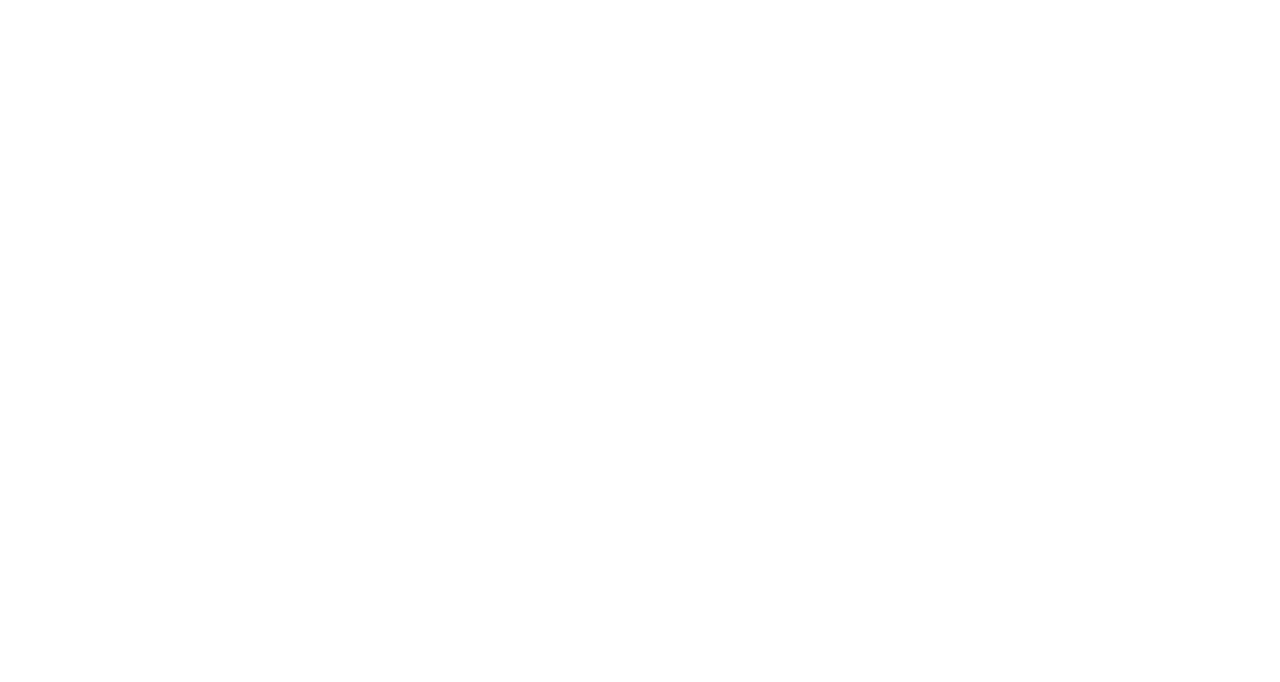
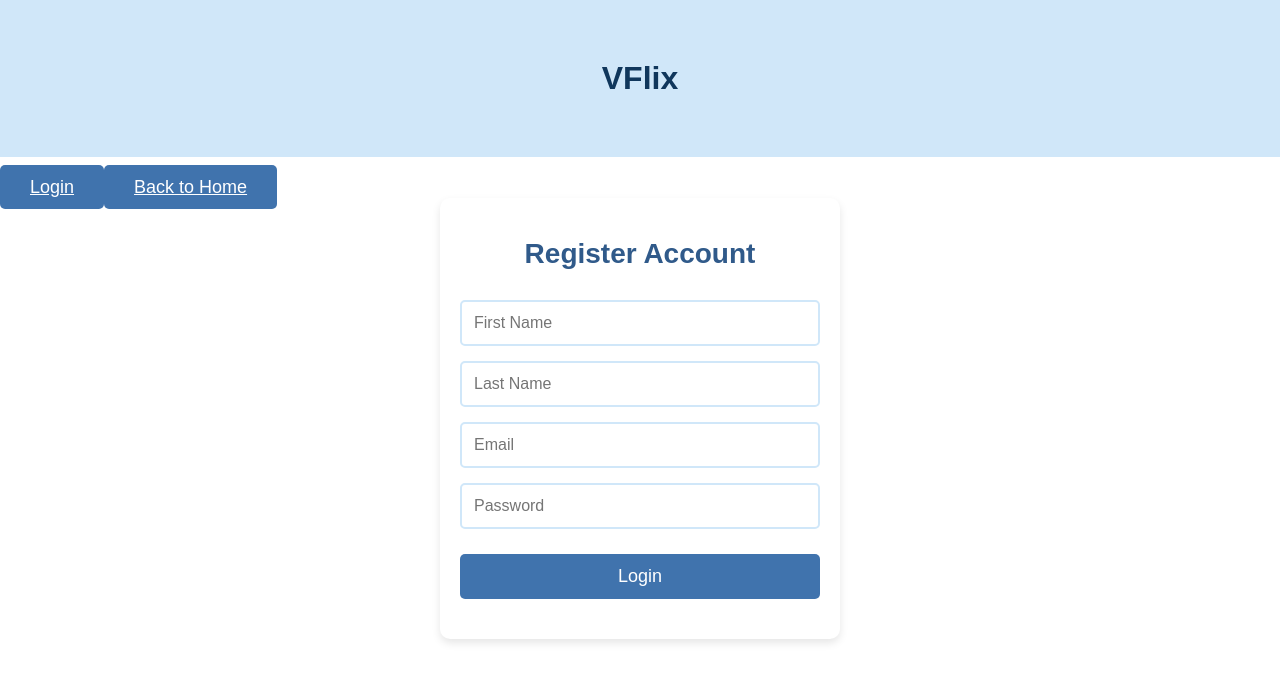
Before and after one commit to Viraj854/Assignment-5, a Vue app: page /register in a window 1280 px wide. Shown: the top 682 px of the page. Built offline with nearby package versions, Linux system fonts and the light colour scheme; the HTML template or start-up script is replaced by a standard one.

Commit message:
Added login view and register view

```diff
--- a/src/components/Header.vue
+++ b/src/components/Header.vue
@@ -4,26 +4,28 @@
 
 <template>
   <div class="hero-buttons">
-    <button type="button">Register</button>
-    <button type="button">Login</button>
+    <RouterLink to="/register" class="button register">Register</RouterLink>
+    <RouterLink to="/login" class="button login">Login</RouterLink>
   </div>
 </template>
 
 <style scoped>
-.hero-buttons button {
+.hero-buttons .button {
+  display: inline-block;
   background-color: #4073ad;
   color: #ffffff;
   padding: 10px 30px;
   font-size: 18px;
+  text-align: center;
+  text-decoration: none;
   border: none;
   margin: 5px;
   border-radius: 5px;
   cursor: pointer;
   transition: background-color 0.3s;
-
 }
 
-.hero-buttons button:hover {
+.hero-buttons .button:hover {
   background-color: #305a8a;
 }
 </style>
--- a/src/views/LoginView.vue
+++ b/src/views/LoginView.vue
@@ -1,15 +1,118 @@
 <script setup>
-import { RouterLink, RouterView } from 'vue-router';
-import Feature from '../components/Feature.vue';
-import Footer from '../components/Footer.vue'
-import Header from '../components/Header.vue'
-import Hero from '../components/Hero.vue'
+import { RouterLink, useRouter } from 'vue-router';
+import { ref } from 'vue';
+
+const router = useRouter();
+const password = ref('');
+
+const handleLogin = () => {
+    if (password.value === "123") {
+        router.push("/movies");
+    } else {
+        alert("Invalid Password");
+    }
+};
 </script>
 
 <template>
+    <h1 class="hero">VFlix</h1>
+    <RouterLink to="/register" class="button register">Register</RouterLink>
+    <RouterLink to="/" class="button home">Back to Home</RouterLink>
 
+    <div class="form-container">
+        <h2>Login to Your Account</h2>
+        <form @submit.prevent="handleLogin">
+            <input type="email" placeholder="Email" class="input-field" required />
+            <input v-model="password" type="password" placeholder="Password" class="input-field" required />
+            <button type="submit" class="button login">Login</button>
+        </form>
+    </div>
 </template>
 
 <style scoped>
+body {
+    background-color: #e9f1f7;
+    display: flex;
+    flex-direction: column;
+    min-height: 100vh;
+    padding: 20px 0 70px;
+}
 
+.hero {
+    background-color: #d0e7f9;
+    color: #10375c;
+    text-align: center;
+    padding: 60px 20px;
+    margin-bottom: 20px;
+}
+
+.hero h1 {
+    font-size: 60px;
+    color: #10375c;
+    margin-bottom: 10px;
+}
+
+.hero p {
+    font-size: 20px;
+    margin-bottom: 20px;
+}
+
+.form-container {
+    background-color: #ffffff;
+    border-radius: 10px;
+    padding: 40px 20px;
+    box-shadow: 0px 4px 8px rgba(0, 0, 0, 0.1);
+    max-width: 400px;
+    margin: 0 auto;
+}
+
+.form-container h2 {
+    color: #305a8a;
+    text-align: center;
+    font-size: 28px;
+    margin-bottom: 30px;
+}
+
+.input-field {
+    width: 100%;
+    padding: 12px;
+    margin-bottom: 15px;
+    border: 2px solid #d0e7f9;
+    border-radius: 5px;
+    font-size: 16px;
+    color: #10375c;
+}
+
+.input-field:focus {
+    border-color: #4073ad;
+    outline: none;
+}
+
+.button {
+    background-color: #4073ad;
+    color: #ffffff;
+    padding: 12px 30px;
+    font-size: 18px;
+    border: none;
+    margin-top: 10px;
+    border-radius: 5px;
+    cursor: pointer;
+    transition: background-color 0.3s;
+    width: 100%;
+}
+
+.button:hover {
+    background-color: #305a8a;
+}
+
+footer {
+    background-color: #d0e7f9;
+    color: #10375c;
+    text-align: center;
+    padding: 10px;
+    position: fixed;
+    bottom: 0;
+    left: 0;
+    width: 100%;
+}
 </style>
--- a/src/views/RegisterView.vue
+++ b/src/views/RegisterView.vue
@@ -1,15 +1,108 @@
 <script setup>
-import { RouterLink, RouterView } from 'vue-router';
-import Feature from '../components/Feature.vue';
-import Footer from '../components/Footer.vue'
-import Header from '../components/Header.vue'
-import Hero from '../components/Hero.vue'
+
 </script>
 
 <template>
+    <h1 class="hero">VFlix</h1>
+    <RouterLink to="/Login" class="button register">Login</RouterLink>
+    <RouterLink to="/" class="button home">Back to Home</RouterLink>
 
+    <div class="form-container">
+        <h2>Register Account</h2>
+        <form @submit.prevent="handleLogin">
+            <input type="text" placeholder="First Name" class="input-field" required>
+            <input type="text" placeholder="Last Name" class="input-field" required>
+            <input type="email" placeholder="Email" class="input-field" required />
+            <input v-model="password" type="password" placeholder="Password" class="input-field" required />
+            <button type="submit" class="button login">Login</button>
+        </form>
+    </div>
 </template>
 
 <style scoped>
+body {
+    background-color: #e9f1f7;
+    display: flex;
+    flex-direction: column;
+    min-height: 100vh;
+    padding: 20px 0 70px;
+}
 
+.hero {
+    background-color: #d0e7f9;
+    color: #10375c;
+    text-align: center;
+    padding: 60px 20px;
+    margin-bottom: 20px;
+}
+
+.hero h1 {
+    font-size: 60px;
+    color: #10375c;
+    margin-bottom: 10px;
+}
+
+.hero p {
+    font-size: 20px;
+    margin-bottom: 20px;
+}
+
+.form-container {
+    background-color: #ffffff;
+    border-radius: 10px;
+    padding: 40px 20px;
+    box-shadow: 0px 4px 8px rgba(0, 0, 0, 0.1);
+    max-width: 400px;
+    margin: 0 auto;
+}
+
+.form-container h2 {
+    color: #305a8a;
+    text-align: center;
+    font-size: 28px;
+    margin-bottom: 30px;
+}
+
+.input-field {
+    width: 100%;
+    padding: 12px;
+    margin-bottom: 15px;
+    border: 2px solid #d0e7f9;
+    border-radius: 5px;
+    font-size: 16px;
+    color: #10375c;
+}
+
+.input-field:focus {
+    border-color: #4073ad;
+    outline: none;
+}
+
+.button {
+    background-color: #4073ad;
+    color: #ffffff;
+    padding: 12px 30px;
+    font-size: 18px;
+    border: none;
+    margin-top: 10px;
+    border-radius: 5px;
+    cursor: pointer;
+    transition: background-color 0.3s;
+    width: 100%;
+}
+
+.button:hover {
+    background-color: #305a8a;
+}
+
+footer {
+    background-color: #d0e7f9;
+    color: #10375c;
+    text-align: center;
+    padding: 10px;
+    position: fixed;
+    bottom: 0;
+    left: 0;
+    width: 100%;
+}
 </style>
```
